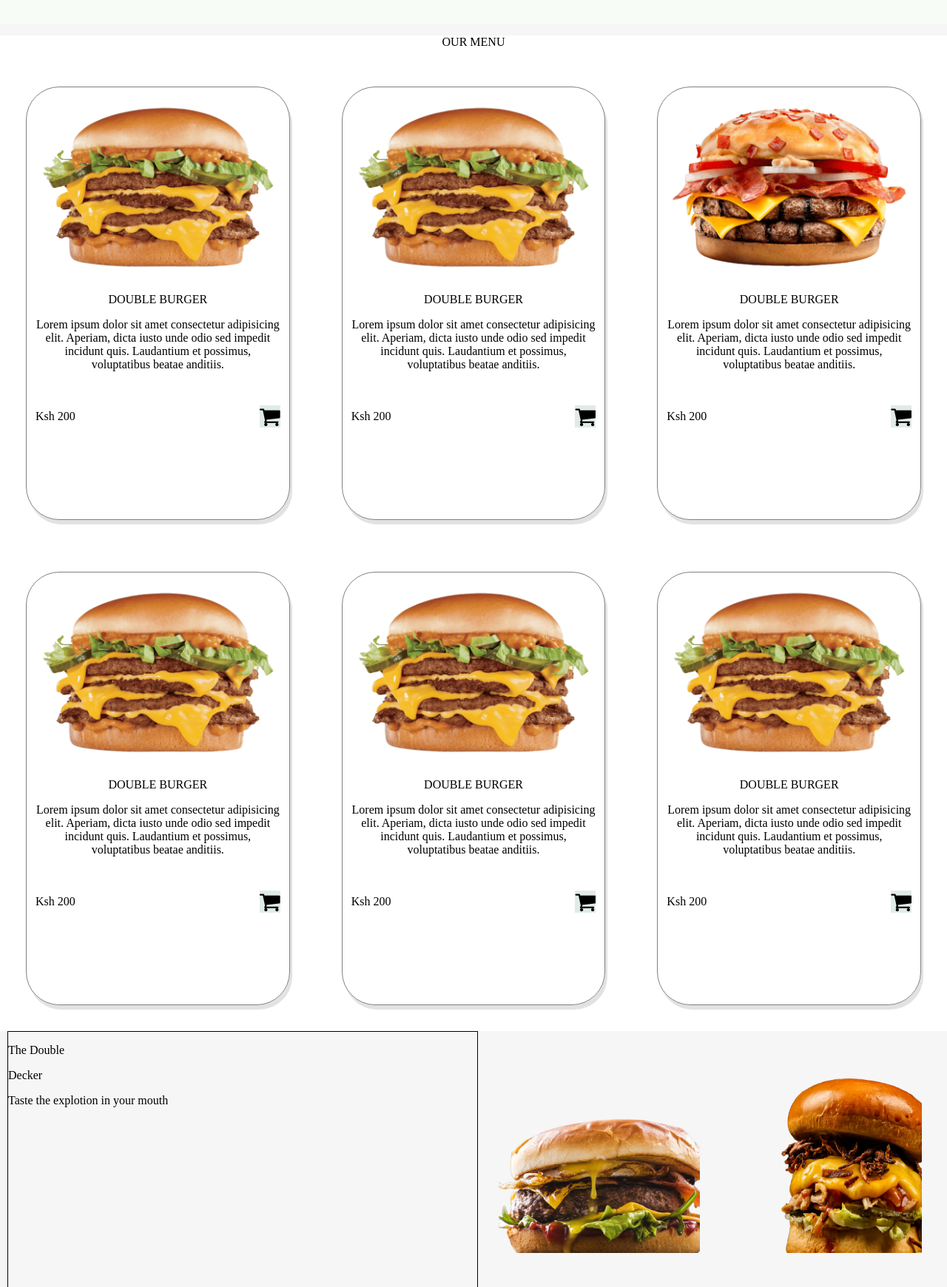
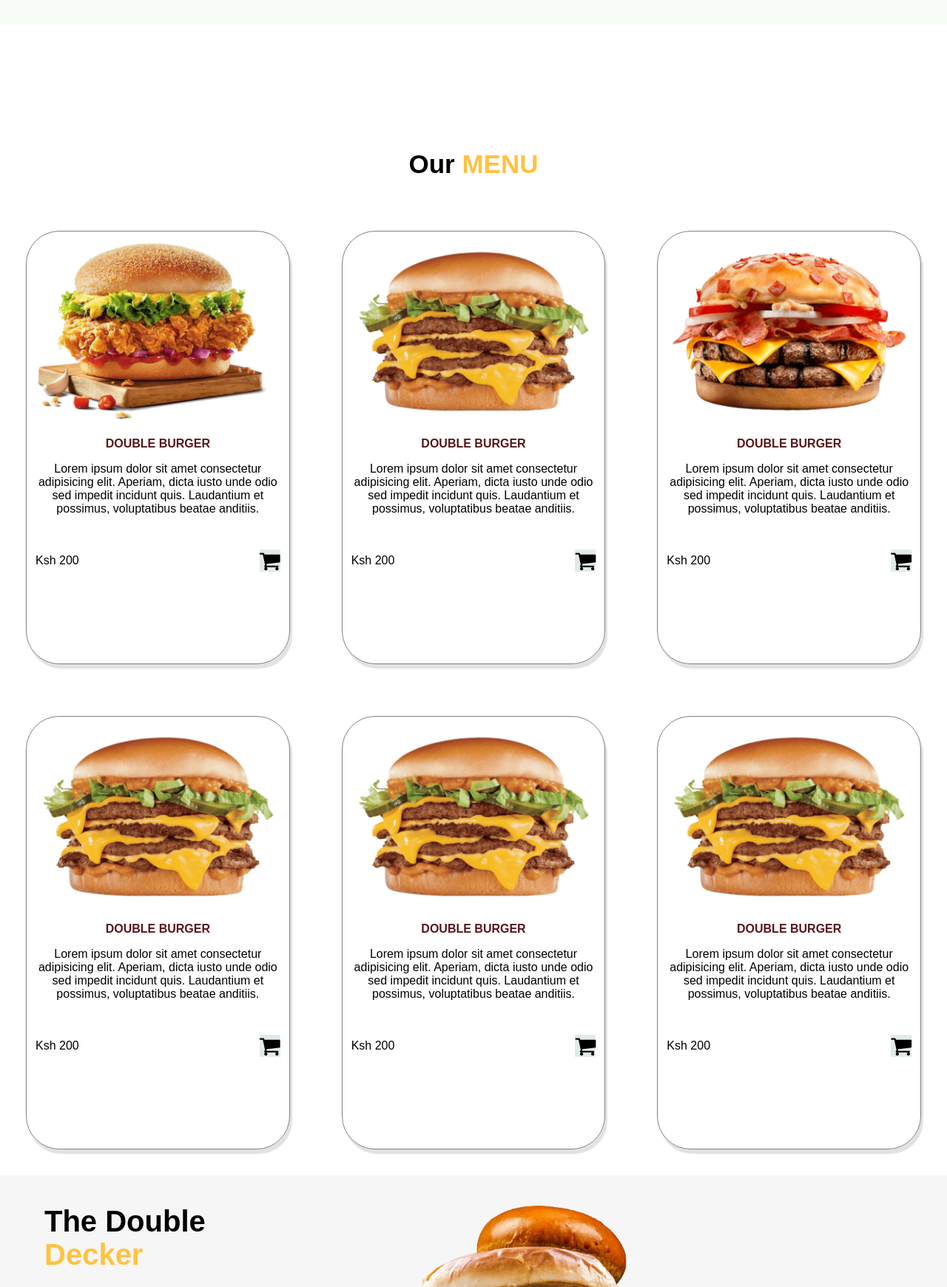
Before and after one commit to victoriamwangi/Burger-Palace, a plain HTML site: page index.html in a window 1280 px wide. Shown: the part 1060-2800 px from the top of the page at 74% size. Drawn offline with Linux system fonts and the light colour scheme.

Commit message:
slider update

```diff
--- a/css/style.css
+++ b/css/style.css
@@ -11,7 +11,8 @@ body {
     padding: 0;
     margin: 0;
     box-sizing: border-box;
-    font-family: "Poppins";
+    font-family: "Poppins" , sans-serif;
+
 }
 
 .container {
@@ -44,8 +45,9 @@ body {
     object-position: 50% 50%;
     margin-top: 50px;
     height: 500px;
-
-
+}
+.container .welcome button{
+    background-color: var(--orange);
 }
 .container::after {
     content: "";
@@ -75,7 +77,7 @@ body {
 }
 
 .top-nav .logo .logo-text {
-    font-family: "Poppins";
+    font-family: "Lato Extended", ;
 }
 
 .top-nav .logo .logo-text .yellow {
@@ -146,7 +148,15 @@ body {
 .menu{
     background-color: #fff;
     text-align: center;
+    padding-top: 135px;
 
+}
+.menu .p-menu{
+    font-size: 35px;
+    font-weight:800;
+}
+.menu span{
+    color: var(--yellow);
 }.menu .row{
    display: flex ;
     justify-content: space-evenly;
@@ -161,10 +171,9 @@ body {
     border-radius:45px;
 
 }
-.menu .row .card content {
-    /* Background : red; */
-    /* Box-shadow : venye unataka  */
-    /* Height:100%; */
+.menu .row .card .content .burger-name{
+    color: rgb(90, 21, 24);
+    font-weight: 700;
 }
 .menu .row .card .content img{
     max-width: 100%;
@@ -183,7 +192,7 @@ body {
     display: inline-flex;
     background-color: #E1EBE6;
     font-size: 30px;
-    overflow: auto;
+
 }
 .slider{
     height: 70vh;
@@ -192,14 +201,26 @@ body {
 
 }
 .slider .content {
-    width: 50%;
-    border: solid 1px;
+    width: 40%;
+    padding-left: 50px;
+
+}
+.slider .content .slider-text{
+font-size: 40px;
+font-weight: 900;
+}
+.slider .content .slider-text span {
+    color: var(--yellow);
+}
+.slider .content .slider-text1 {
+    font-size: 20px;
+    color: #807A79;
 }
 
 .slider .d-check{
 
-    width: 50%;
-    Display :flex;
+    width: 60%;
+    display :flex;
     justify-content: flex-start;
     Align-items: bottom;
      position: relative;
@@ -209,14 +230,17 @@ body {
 height: 300px;
 width: 300px;
 }
-.slider .d-check .d2{
-object-position: 28px 30px;
-
+.slider .d-check .d1{
+    position: absolute;
+    z-index: 2;
+ object-position: 6px 7px;
 
 }
-.slider .d-check .d1 {
-    z-index: 999;
-    object-position:28px 30px;
+.slider .d-check .d2 {
+    position: absolute;
+    z-index: 1;
+    object-position: 6px 7px;
+
 
 }
 
--- a/index.html
+++ b/index.html
@@ -13,12 +13,13 @@
   </head>
 
   <body>
-    <div class="wrapper">
+    <div class="showcase">
       <div class="top-nav">
         <div class="logo">
           <img src="/images/logo.png" alt="" />
           <h2 class="logo-text">
-            <span class="black">Bur</span><span class="yellow">ger</span>
+            <span class="black"><em></em> Bur</span
+            ><span class="yellow"><em>ger</em> </span>
           </h2>
         </div>
         <div class="main-nav">
@@ -40,6 +41,7 @@
             We cook & deliver the tastiest burgers <br />right away to your
             destignated location
           </p>
+          <button>Order now</button>
         </div>
         <div class="wel-image"><img src="/images/[CITYPNG 1.png" alt="" /></div>
       </div>
@@ -74,12 +76,14 @@
       </div>
     </div>
     <div class="menu">
-      <p>OUR <span>MENU</span></p>
+      <p class="p-menu">
+        <strong> Our <span>MENU</span></strong>
+      </p>
       <div class="row">
         <div class="card">
           <div class="content">
-            <img src="/images/SeekPng 1.png" alt="" />
-            <p>DOUBLE BURGER</p>
+            <img src="/images/SeekPng 2.png" alt="" />
+            <p class="burger-name">DOUBLE BURGER</p>
             <p>
               Lorem ipsum dolor sit amet consectetur adipisicing elit. Aperiam,
               dicta iusto unde odio sed impedit incidunt quis. Laudantium et
@@ -94,7 +98,7 @@
         <div class="card">
           <div class="content">
             <img src="/images/SeekPng 1.png" alt="" />
-            <p>DOUBLE BURGER</p>
+            <p class="burger-name">DOUBLE BURGER</p>
             <p>
               Lorem ipsum dolor sit amet consectetur adipisicing elit. Aperiam,
               dicta iusto unde odio sed impedit incidunt quis. Laudantium et
@@ -109,7 +113,7 @@
         <div class="card">
           <div class="content">
             <img src="/images/SeekPng 3.png" alt="" />
-            <p>DOUBLE BURGER</p>
+            <p class="burger-name">DOUBLE BURGER</p>
             <p>
               Lorem ipsum dolor sit amet consectetur adipisicing elit. Aperiam,
               dicta iusto unde odio sed impedit incidunt quis. Laudantium et
@@ -126,7 +130,7 @@
         <div class="card">
           <div class="content">
             <img src="/images/SeekPng 1.png" alt="" />
-            <p>DOUBLE BURGER</p>
+            <p class="burger-name">DOUBLE BURGER</p>
             <p>
               Lorem ipsum dolor sit amet consectetur adipisicing elit. Aperiam,
               dicta iusto unde odio sed impedit incidunt quis. Laudantium et
@@ -141,7 +145,7 @@
         <div class="card">
           <div class="content">
             <img src="/images/SeekPng 1.png" alt="" />
-            <p>DOUBLE BURGER</p>
+            <p class="burger-name">DOUBLE BURGER</p>
             <p>
               Lorem ipsum dolor sit amet consectetur adipisicing elit. Aperiam,
               dicta iusto unde odio sed impedit incidunt quis. Laudantium et
@@ -156,7 +160,7 @@
         <div class="card">
           <div class="content">
             <img src="/images/SeekPng 1.png" alt="" />
-            <p>DOUBLE BURGER</p>
+            <p class="burger-name">DOUBLE BURGER</p>
             <p>
               Lorem ipsum dolor sit amet consectetur adipisicing elit. Aperiam,
               dicta iusto unde odio sed impedit incidunt quis. Laudantium et
@@ -172,9 +176,8 @@
     </div>
     <div class="slider">
       <div class="content">
-        <p>The Double</p>
-        <p>Decker</p>
-        <p>Taste the explotion in your mouth</p>
+        <p class="slider-text">The Double<br /><span> Decker</span></p>
+        <p class="slider-text1">Taste the explotion in your mouth</p>
       </div>
       <div class="d-check">
         <img class="d1" src="/images/double-check1.png" alt="" />
```
